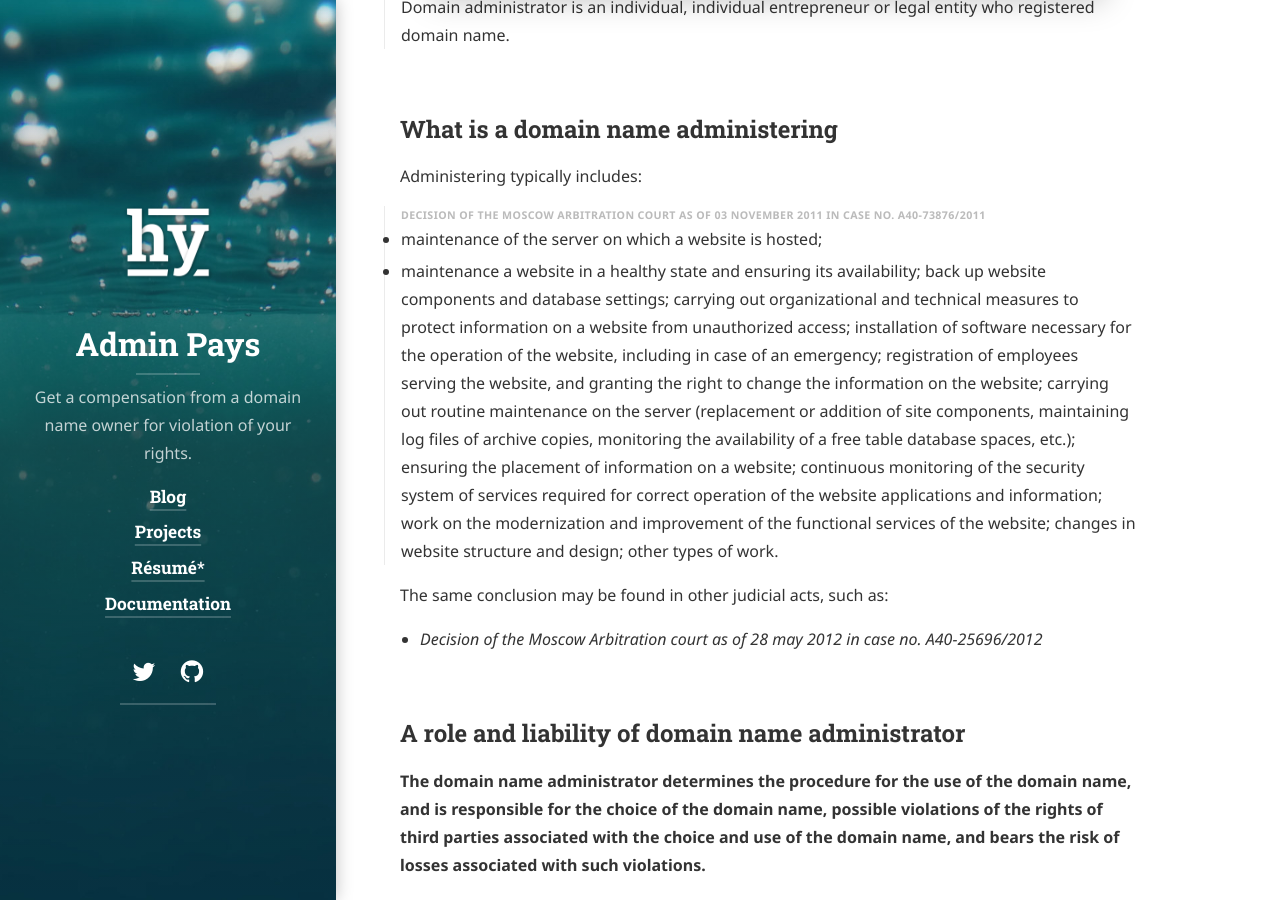
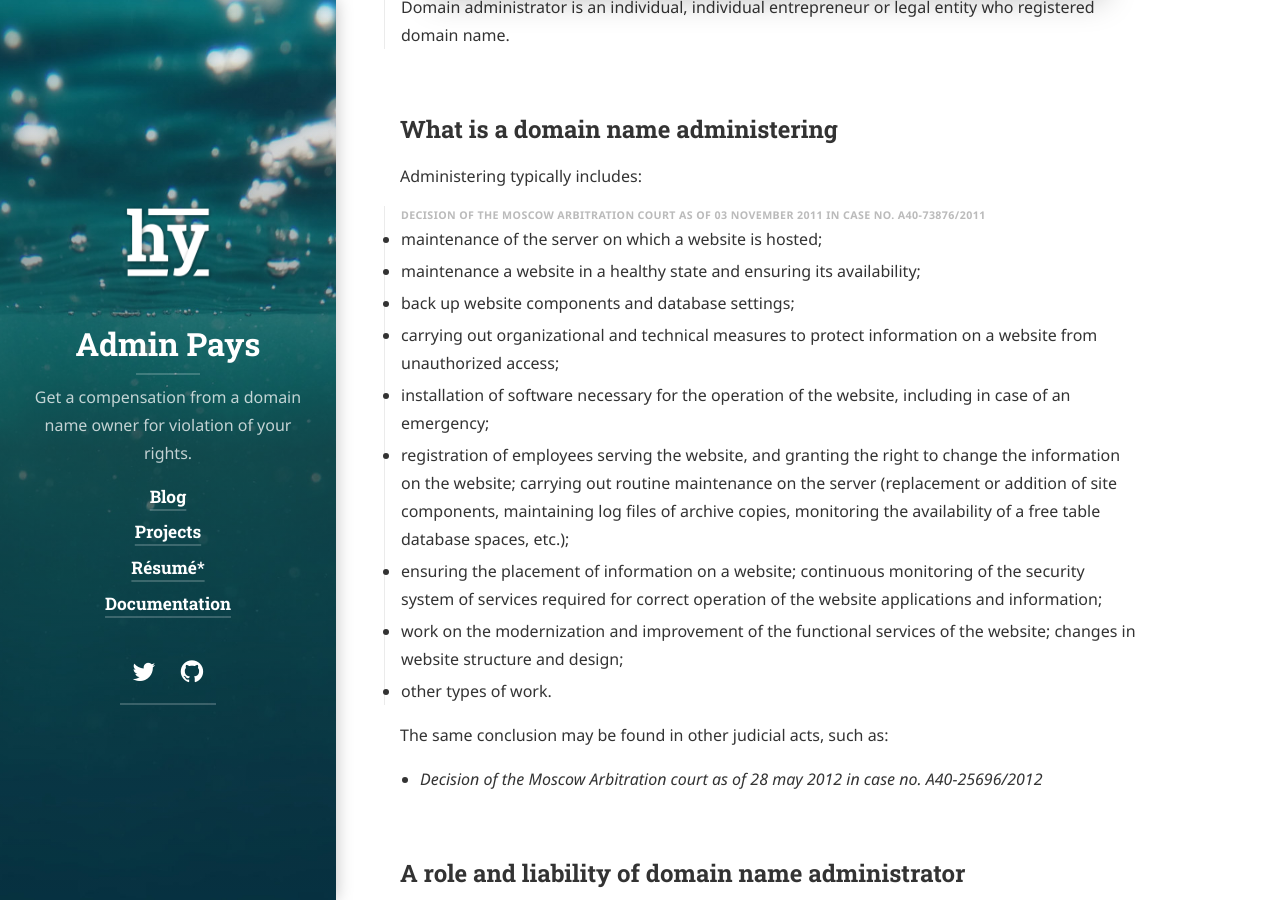
Before and after one commit to xCounsel/adminpays, a Jekyll site: the page built from docs/advanced.md, in a window 1280 px wide and 900 px high, scrolled down 516 px. Built offline with Jekyll 4.4.1, drawn with Linux system fonts in a browser that asks for light colours; cached includes are drawn as plain includes; nearby versions of some CDN libraries; some web fonts are replaced; library files that are not in the unit come from our copies.

```diff
--- a/docs/advanced.md
+++ b/docs/advanced.md
@@ -21,7 +21,14 @@ Domain administrator is an individual, individual entrepreneur or legal entity w
 
 Administering typically includes:
 * maintenance of the server on which a website is hosted;
-* maintenance a website in a healthy state and ensuring its availability; back up website components and database settings; carrying out organizational and technical measures to protect information on a website from unauthorized access; installation of software necessary for the operation of the website, including in case of an emergency; registration of employees serving the website, and granting the right to change the information on the website; carrying out routine maintenance on the server (replacement or addition of site components, maintaining log files of archive copies, monitoring the availability of a free table database spaces, etc.); ensuring the placement of information on a website; continuous monitoring of the security system of services required for correct operation of the website applications and information; work on the modernization and improvement of the functional services of the website; changes in website structure and design; other types of work.
+* maintenance a website in a healthy state and ensuring its availability;
+* back up website components and database settings;
+* carrying out organizational and technical measures to protect information on a website from unauthorized access;
+* installation of software necessary for the operation of the website, including in case of an emergency;
+* registration of employees serving the website, and granting the right to change the information on the website; carrying out routine maintenance on the server (replacement or addition of site components, maintaining log files of archive copies, monitoring the availability of a free table database spaces, etc.);
+* ensuring the placement of information on a website; continuous monitoring of the security system of services required for correct operation of the website applications and information;
+* work on the modernization and improvement of the functional services of the website; changes in website structure and design;
+* other types of work.
 {:.note title="Decision of the Moscow Arbitration court as of 03 November 2011 in case no. A40-73876/2011"}
 
 The same conclusion may be found in other judicial acts, such as:
```
